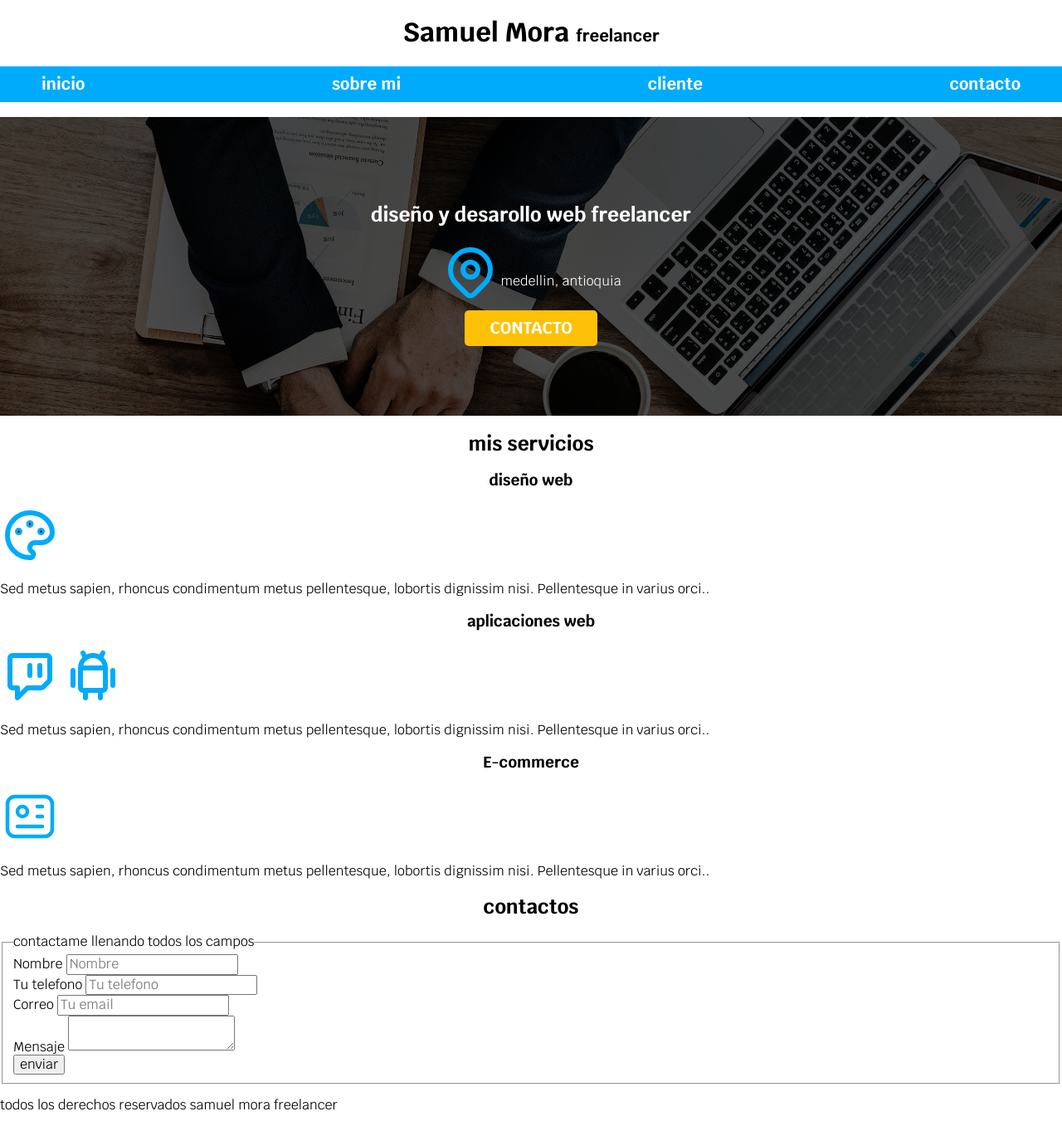
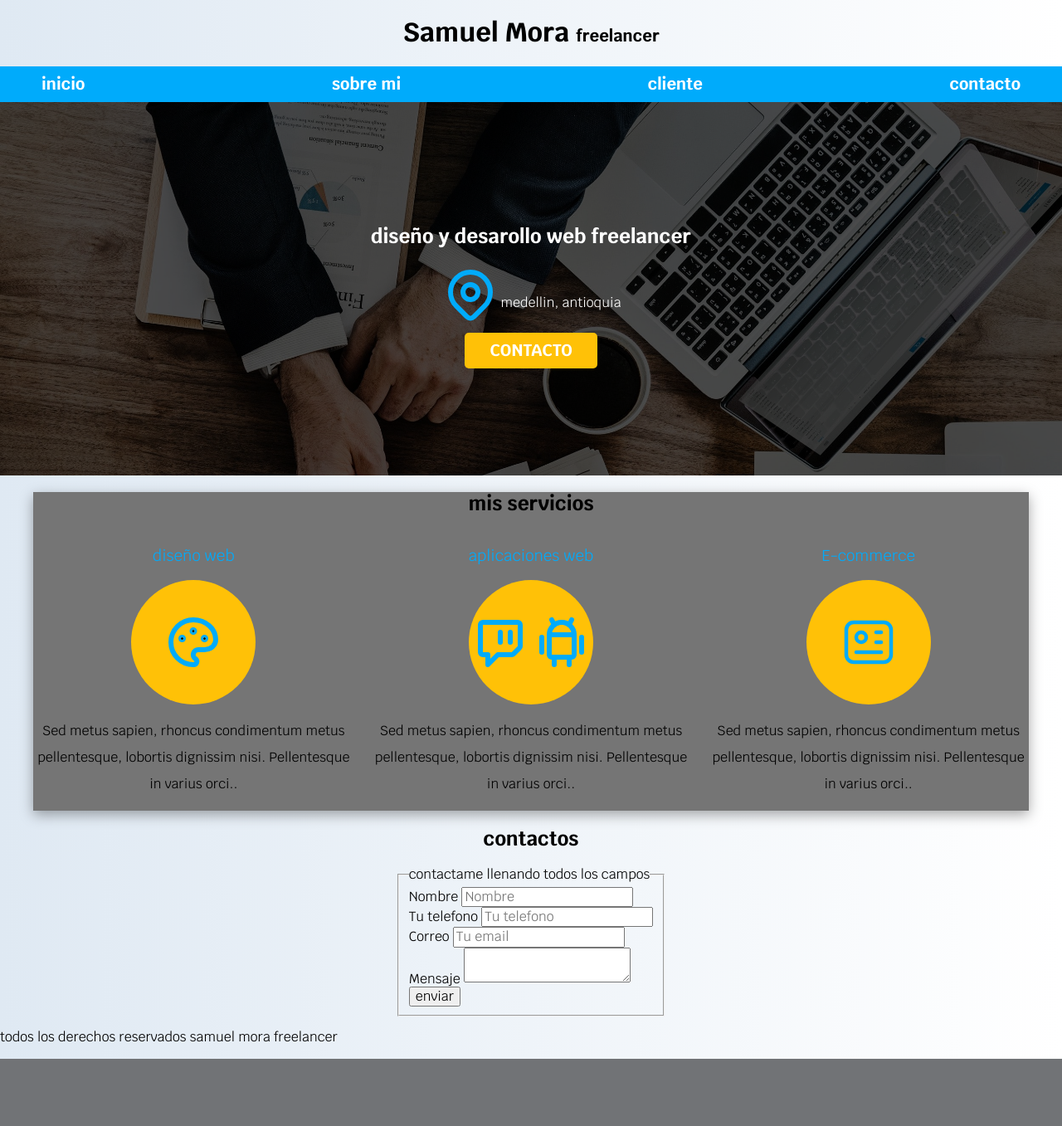
Before and after one commit to samuelmora01/frontend-learn, a PHP site: page / in a window 1280 px wide. Shown: the whole page at 83% size. After the commit the page ends 1276 px from the top, so only its background shows below. Run offline with PHP 8.4, Linux system fonts and the light colour scheme.

Commit message:
finalizacion de seccion de servicios

```diff
--- a/freelancer/css/styles.css
+++ b/freelancer/css/styles.css
@@ -4,6 +4,7 @@
     --primario:#00abfb;
     --secundario:#ffc107;
     --gris:#757575;
+    --grisclaro: #dfe9f3;
 }
 
 html {
@@ -17,6 +18,17 @@ html {
 body{
     font-size: 16px;
     font-family: 'Krub', sans-serif;
+    background-image: linear-gradient(to right, var(--grisclaro) 0%,var(--blanco) 100% ) ;
+}
+
+
+
+/* css matic*/
+.sombra {
+    -webkit-box-shadow: 0px 5px 15px 0px rgba(0,0,0,0.34);
+-moz-box-shadow: 0px 5px 15px 0px rgba(0,0,0,0.34);
+box-shadow: 0px 5px 15px 0px rgba(0,0,0,0.34);
+background-color:var(--gris);
 }
 
 h1 {
@@ -39,6 +51,7 @@ h1, h2, h3 {
     font-size: 2rem;
 }
 
+
 .contenido {
     max-width: 120rem;
     margin: 0 auto;
@@ -58,13 +71,21 @@ h1, h2, h3 {
     text-align: center;
 }
 
+
+
+/* comentarios */
+/* 1 rem = 1 px */
+
+
+/*navegacion*/
+.nav-bg {
+    background-color: var(--primario);
+}
+
 @media (min-width:768px) {
     .boton {
-        width: auto;}
+        width: auto;
     }
-
-.nav-bg {
-    background-color: var(--primario);
 }
 
 .navegacion {
@@ -81,6 +102,8 @@ h1, h2, h3 {
 }
 
 .navegacion a {
+    text-align: center;
+    display: block;
     color: var(--blanco);
     text-decoration: none;
     font-size: 2rem;
@@ -97,8 +120,9 @@ h1, h2, h3 {
     background-image: url(../img/analisis-demanda-inmobiliaria.jpg);
     background-repeat: no-repeat;
     background-size: cover;
-    height: 360px;
+    height: 450px;
     position: relative;
+    margin-bottom: 2rem;
 }
 
 .contenido-hero {
@@ -123,3 +147,39 @@ h1, h2, h3 {
     display: flex;
     align-items: flex-end;
 }
+
+/**servicios**/
+
+@media (min-width:768px) {
+    .servicios {
+    display: grid;
+    grid-template-columns:repeat(3, 1fr) ;
+    column-gap: 2rem;
+        }
+}
+
+.servicio {
+    display: flex;
+    flex-direction: column;
+    align-items: center;
+}
+
+.servicio h3 {
+color: var(--primario);
+font-weight: normal;
+}
+
+.servicio p {
+    line-height: 2;
+    text-align: center;
+}
+
+.servicio .icons {
+ height: 15rem;
+ width: 15rem;
+ background-color: var(--secundario);
+ border-radius: 50%;
+ display: flex;
+ justify-content: space-evenly;
+ align-items: center;
+}
--- a/freelancer/index.html
+++ b/freelancer/index.html
@@ -32,9 +32,6 @@
 
     </div>
 
-    <nav>
-        <img src="">
-    </nav>
 
     <section class="hero">
         <div class="contenido-hero">
@@ -57,11 +54,16 @@
 
     </section>
 
-    <main>
+    <main class="contenido sombra">
+
         <h2>mis servicios</h2>
 
-        <section>
+        <div class="servicios">
+
+            <section class="servicio">
                 <h3>diseño web</h3>
+
+                <div class="icons">
 
                     <svg xmlns="http://www.w3.org/2000/svg" class="icon icon-tabler icon-tabler-palette" width="72" height="72" viewBox="0 0 24 24" stroke-width="2" stroke="#00abfb" fill="none" stroke-linecap="round" stroke-linejoin="round">
                         <path stroke="none" d="M0 0h24v24H0z" fill="none"/>
@@ -71,11 +73,15 @@
                         <circle cx="16.5" cy="10.5" r=".5" fill="currentColor" />
                     </svg>
 
+                </div>
+
                 <p>Sed metus sapien, rhoncus condimentum metus pellentesque, lobortis dignissim nisi. Pellentesque in varius orci..</p>
             </section>
 
-        <section>
+            <section class="servicio">
                 <h3>aplicaciones web</h3>
+
+                <div class="icons">
 
                     <svg xmlns="http://www.w3.org/2000/svg" class="icon icon-tabler icon-tabler-brand-twitch" width="72" height="72" viewBox="0 0 24 24" stroke-width="2" stroke="#00abfb" fill="none" stroke-linecap="round" stroke-linejoin="round">
                             <path stroke="none" d="M0 0h24v24H0z" fill="none"/>
@@ -95,11 +101,15 @@
                             <line x1="15" y1="18" x2="15" y2="21" />
                     </svg>
 
+                </div>
+
                 <p>Sed metus sapien, rhoncus condimentum metus pellentesque, lobortis dignissim nisi. Pellentesque in varius orci..</p>
             </section>
 
-        <section>
+            <section class="servicio">
                 <h3>E-commerce</h3>
+
+                <div class="icons">
 
                     <svg xmlns="http://www.w3.org/2000/svg" class="icon icon-tabler icon-tabler-id" width="72" height="72" viewBox="0 0 24 24" stroke-width="1.5" stroke="#00abfb" fill="none" stroke-linecap="round" stroke-linejoin="round">
                         <path stroke="none" d="M0 0h24v24H0z" fill="none"/>
@@ -110,12 +120,16 @@
                         <line x1="7" y1="16" x2="17" y2="16" />
                     </svg>
 
+                </div>
+
                 <p>Sed metus sapien, rhoncus condimentum metus pellentesque, lobortis dignissim nisi. Pellentesque in varius orci..</p>
             </section>
 
+        </div>
+
     </main>
 
-    <section>
+    <section class="servicio">
         <h2>contactos</h2>
 
         <form>
```
Also changed, not shown: freelancer/img/65d2c9d6a6d5a4f11b5160f0fc1d0e12.jpg (added). Lines whose indentation alone changed are shown as unchanged.
